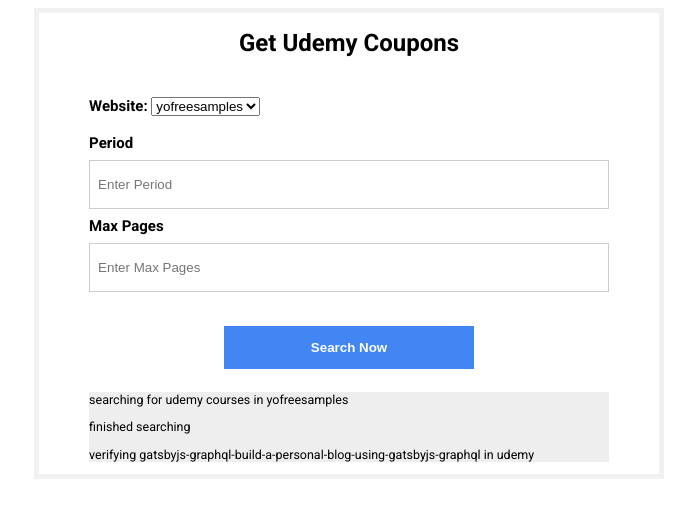
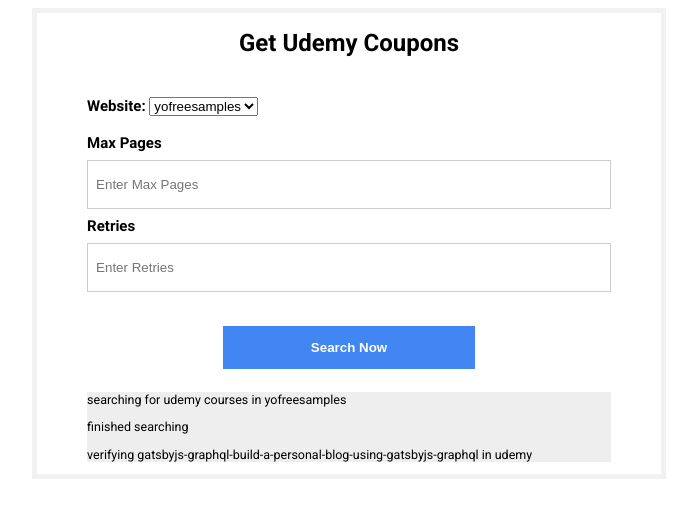
Before and after one commit to HMMK99/udemy-free-coupons, a Django app: page / in a window 1280 px wide. Shown: the top 518 px of the page, without its empty margins (291-988 px from the left). Run offline with Django 4.2, Linux system fonts and the light colour scheme; data comes from the database, SQL or seed files in the repository; both versions use the stored data as it was after the commit; some libraries are stand-ins or nearby versions.

Commit message:
last changes

```diff
--- a/coupons/templates/landing.html
+++ b/coupons/templates/landing.html
@@ -97,10 +97,10 @@
           <option value="{{ website.id }}">{{ website.name }}</option>
           {% endfor %}
         </select></br></br>
-        <label for="mail"><strong>Period</strong></label>
-        <input type="text" placeholder="Enter Period" name="mail" required>
-        <label for="psw"><strong>Max Pages</strong></label>
-        <input type="password" placeholder="Enter Max Pages" name="psw" required>
+        <label for="mail"><strong>Max Pages</strong></label>
+        <input type="text" id="max_page" placeholder="Enter Max Pages" required>
+        <label for="psw"><strong>Retries</strong></label>
+        <input type="text" id="retries" placeholder="Enter Retries" required>
       </div>
       <button type="button" class="scrape"><strong>Search Now</strong></button>
       <div class="container" id="change" style="background-color: #eee; padding: 0; margin: 0; font-size: smaller;">
@@ -122,14 +122,19 @@
         $(document).on('click', '.scrape', function (f) {
             f.preventDefault();
             let current = $('#website_selected').val();
+            let max_page = $('#max_page').val();
+            let retries = $('#retries').val();
           $.ajax({
                   url: '{% url "coupons:scrape" 1 %}'.replace('1', current),
+                  type: 'POST',
                   data: {
+                      max_page: max_page,
+                      retries: retries,
                       csrfmiddlewaretoken: '{{ csrf_token }}',
                   },
 
                   success: function (json) {
-                      location.reload();
+                      /* location.reload(); */
                   },
                   error: function (xhr, errmsg, err) {
                   }
--- a/coupons/views.py
+++ b/coupons/views.py
@@ -20,13 +20,15 @@
 
 def scrape(request, website_id):
     delete_log()
+    max_page = request.POST.get('max_page')
+    retries = request.POST.get('retries')
     page = Website.objects.get(id=website_id)
     if page.name == 'yofreesamples':
-        lines = isFree(scrape_yofree())
+        lines = isFree(scrape_yofree(), retries, max_page)
     if page.name == 'answersq':
-        lines = isFree(scrape_answersq())
+        lines = isFree(scrape_answersq(), retries, max_page)
     if page.name == 'coursefolder':
-        lines = isFree(scrape_fc())
+        lines = isFree(scrape_fc(max_page), retries)
 
 
     response = HttpResponse(content_type='text/csv',
@@ -41,20 +43,3 @@
     for line in lines:
         writer.writerow(line)
     return response
-    # delete_log()
-    # page = Website.objects.get(id=website_id)
-    # if page.name == 'yofreesamples':
-    #     lines = scrape_yofree()
-    # if page.name == 'answersq':
-    #     lines = scrape_answersq()
-    # if page.name == 'coursefolder':
-    #     lines = scrape_fc()
-
-    # response = HttpResponse(content_type="text/csv")
-    # response["Content-Disposition"] = f"attachment; filename=data.csv"
-    # writer = csv.writer(response)
-    # line = 'name,coupon,url,expiration'
-
-    # writer.writerow(line)
-    # for l in lines:
-    #     writer.writerow(l)
```
Also changed, not shown: coupons/functions.py (+14 -12 lines), db.sqlite3.
